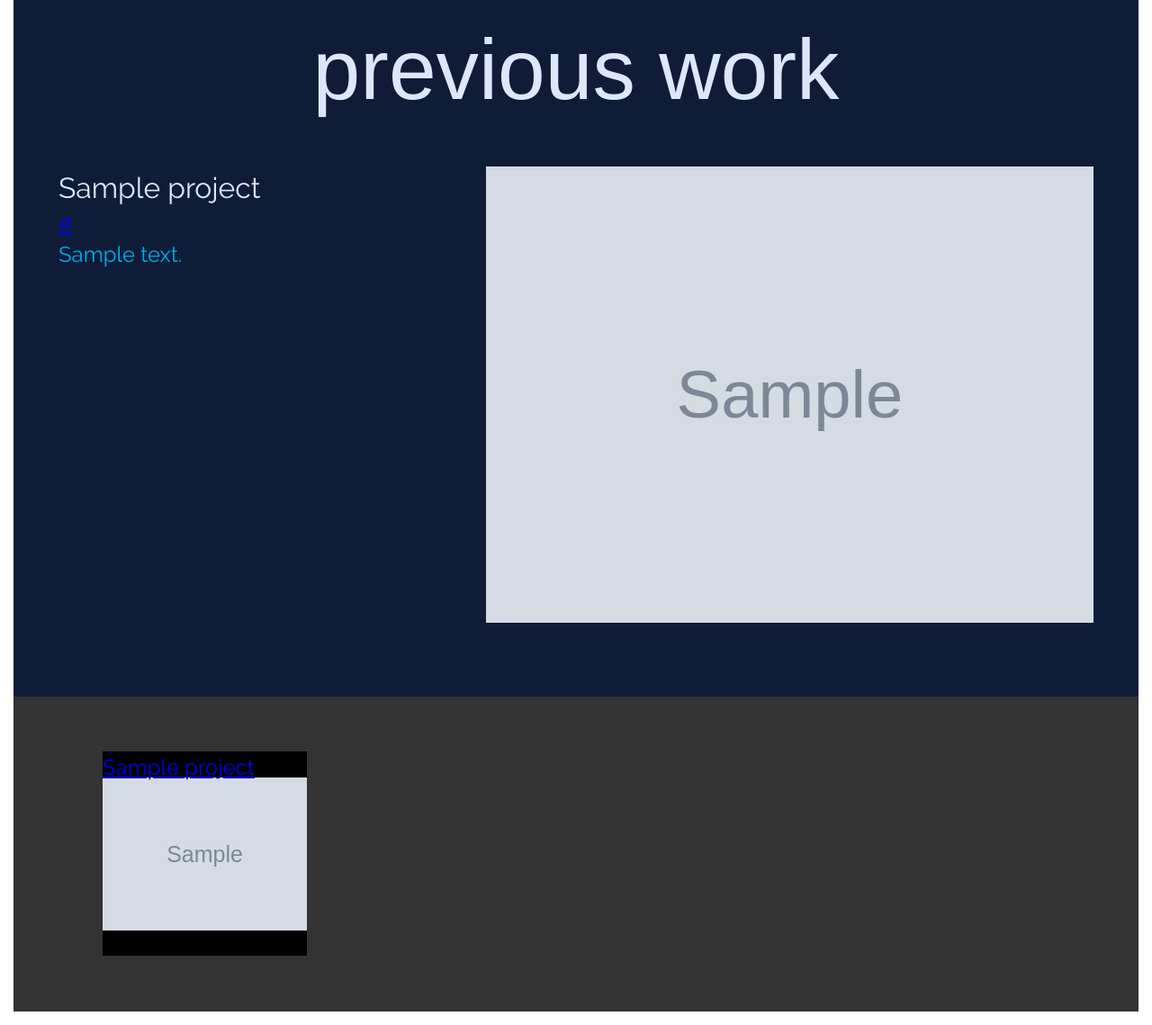
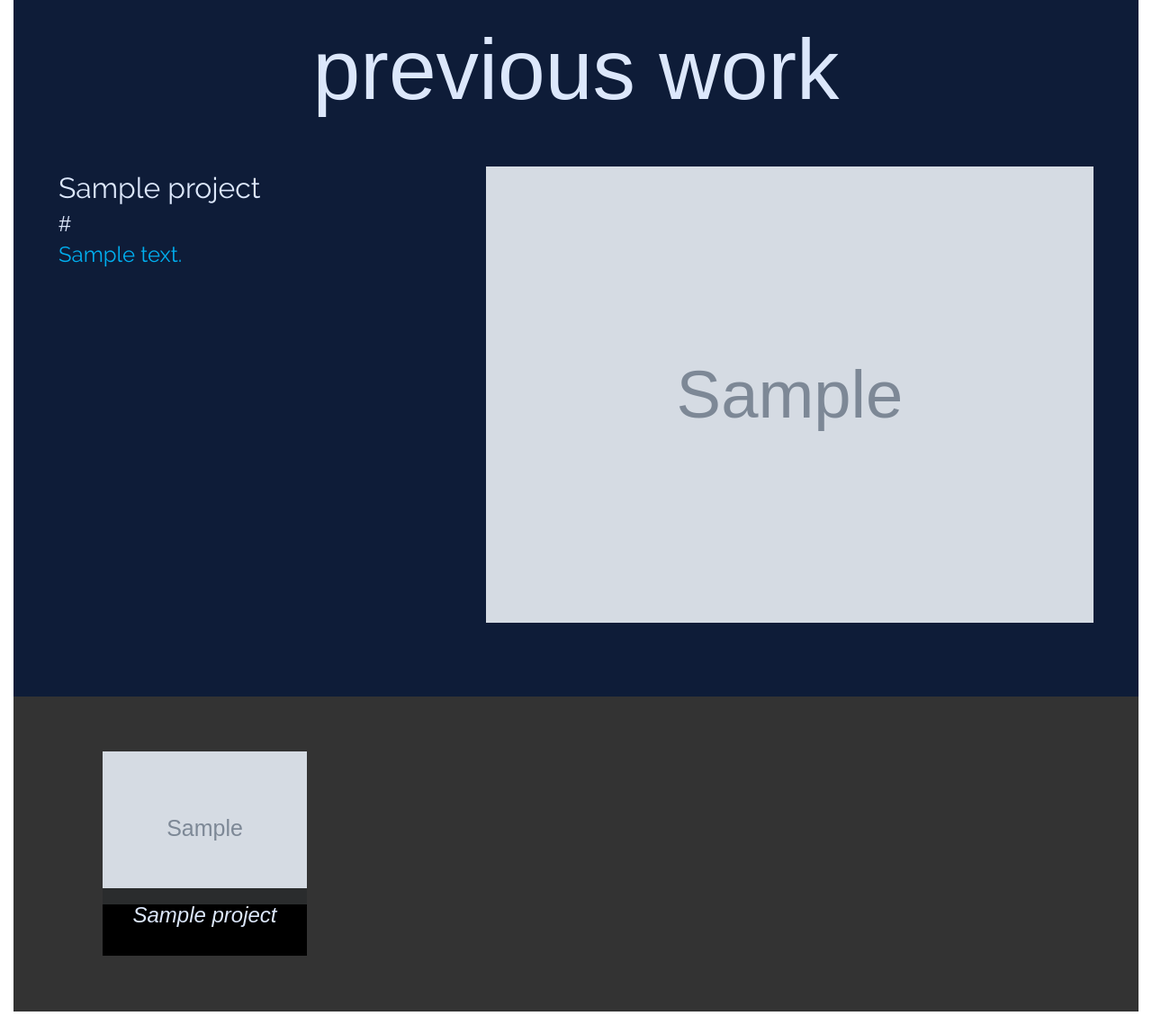
Before and after one commit to engineerclark/mclarkpw, a Django app: page /web/ in a window 1280 px wide. Shown: the part 1401-2540 px from the top of the page at 90% size. Run offline with Django 3.2, Linux system fonts and the light colour scheme; tables that the repository leaves empty hold one stand-in row (values such as "Sample post"); grey boxes marked "Sample" are stand-in pictures; some web fonts are replaced.

Commit message:
Updated styles for webdev sections

```diff
--- a/mclarkpw/assets/css/screen.css
+++ b/mclarkpw/assets/css/screen.css
@@ -134,20 +134,24 @@ body {
 .markdown p {
   margin-bottom: 1rem;
 }
+/* line 64, ../../compass/sass/screen.scss */
+.markdown em {
+  font-style: italic;
+}
 
-/* line 66, ../../compass/sass/screen.scss */
+/* line 69, ../../compass/sass/screen.scss */
 .nobreak {
   white-space: nowrap;
 }
 
-/* line 70, ../../compass/sass/screen.scss */
+/* line 73, ../../compass/sass/screen.scss */
 .gutters, .maincontent {
   border-width: 0 15px;
   border-color: #fff;
   border-style: solid;
 }
 
-/* line 76, ../../compass/sass/screen.scss */
+/* line 79, ../../compass/sass/screen.scss */
 h1 {
   font-family: syncopate, arial, helvetica, sans-serif;
   font-size: 3.95rem;
@@ -156,21 +160,21 @@ h1 {
   margin: 2.5rem 0;
 }
 
-/* line 83, ../../compass/sass/screen.scss */
+/* line 86, ../../compass/sass/screen.scss */
 h2 {
   font-family: inherit;
   font-size: 2rem;
   line-height: 2rem;
 }
 
-/* line 88, ../../compass/sass/screen.scss */
+/* line 91, ../../compass/sass/screen.scss */
 h3 {
   font-family: inherit;
   font-size: 1.33rem;
   line-height: 1.33rem;
 }
 
-/* line 94, ../../compass/sass/screen.scss */
+/* line 97, ../../compass/sass/screen.scss */
 .section {
   color: #dce7fb;
   font-family: raleway, arial, helvetica, sans-serif;
@@ -179,12 +183,12 @@ h3 {
   border-bottom: 15px solid #fff;
   padding-bottom: 2rem;
 }
-/* line 102, ../../compass/sass/screen.scss */
+/* line 105, ../../compass/sass/screen.scss */
 .section.column {
   clear: none;
 }
 
-/* line 107, ../../compass/sass/screen.scss */
+/* line 110, ../../compass/sass/screen.scss */
 .button {
   background: #1a52c0;
   color: #dce7fb;
@@ -196,19 +200,19 @@ h3 {
   font-size: 1rem;
 }
 
-/* line 118, ../../compass/sass/screen.scss */
+/* line 121, ../../compass/sass/screen.scss */
 button.button {
   border: 0;
   font-size: 1rem;
   cursor: pointer;
 }
 
-/* line 124, ../../compass/sass/screen.scss */
+/* line 127, ../../compass/sass/screen.scss */
 a.button {
   text-decoration: none;
 }
 
-/* line 128, ../../compass/sass/screen.scss */
+/* line 131, ../../compass/sass/screen.scss */
 header {
   width: 100%;
   text-align: center;
@@ -219,7 +223,7 @@ header {
   height: 3.5rem;
 }
 @media screen and (max-width: 80em) {
-  /* line 128, ../../compass/sass/screen.scss */
+  /* line 131, ../../compass/sass/screen.scss */
   header {
     height: 7rem;
     padding-left: 0.6rem;
@@ -227,7 +231,7 @@ header {
     height: auto;
   }
 }
-/* line 143, ../../compass/sass/screen.scss */
+/* line 146, ../../compass/sass/screen.scss */
 header h1 {
   text-transform: uppercase;
   font-weight: bold;
@@ -236,26 +240,26 @@ header h1 {
   line-height: 1.25rem;
 }
 @media screen and (max-width: 70em) {
-  /* line 143, ../../compass/sass/screen.scss */
+  /* line 146, ../../compass/sass/screen.scss */
   header h1 {
     font-size: 2.5rem;
     line-height: 2.5rem;
   }
 }
-/* line 154, ../../compass/sass/screen.scss */
+/* line 157, ../../compass/sass/screen.scss */
 header h2 {
   font-size: 0.75rem;
   line-height: 0.75rem;
   margin: 0;
 }
 @media screen and (max-width: 70em) {
-  /* line 154, ../../compass/sass/screen.scss */
+  /* line 157, ../../compass/sass/screen.scss */
   header h2 {
     font-size: 1.5rem;
     line-height: 1.5rem;
   }
 }
-/* line 163, ../../compass/sass/screen.scss */
+/* line 166, ../../compass/sass/screen.scss */
 header .account {
   width: 25%;
   height: 100%;
@@ -264,14 +268,14 @@ header .account {
   right: 0;
   padding: 0.6rem;
 }
-/* line 171, ../../compass/sass/screen.scss */
+/* line 174, ../../compass/sass/screen.scss */
 header .account p {
   height: 50%;
   width: 100%;
   white-space: nowrap;
 }
 @media screen and (max-width: 80em) {
-  /* line 163, ../../compass/sass/screen.scss */
+  /* line 166, ../../compass/sass/screen.scss */
   header .account {
     width: 100%;
     position: relative;
@@ -279,7 +283,7 @@ header .account p {
   }
 }
 
-/* line 185, ../../compass/sass/screen.scss */
+/* line 188, ../../compass/sass/screen.scss */
 nav {
   border-right: 15px solid #fff;
   width: 25%;
@@ -292,7 +296,7 @@ nav {
   color: #dce7fb;
   z-index: 100;
 }
-/* line 197, ../../compass/sass/screen.scss */
+/* line 200, ../../compass/sass/screen.scss */
 nav a {
   width: 100%;
   height: calc(25% - 15px);
@@ -307,7 +311,7 @@ nav a {
   box-sizing: border-box;
   overflow: hidden;
 }
-/* line 211, ../../compass/sass/screen.scss */
+/* line 214, ../../compass/sass/screen.scss */
 nav a i.fa {
   vertical-align: middle;
   position: absolute;
@@ -319,7 +323,7 @@ nav a i.fa {
   margin-top: calc(-250px);
   display: block;
 }
-/* line 223, ../../compass/sass/screen.scss */
+/* line 226, ../../compass/sass/screen.scss */
 nav a b {
   position: absolute;
   top: 0;
@@ -335,12 +339,12 @@ nav a b {
   text-align: center;
   font-size: 2rem;
 }
-/* line 238, ../../compass/sass/screen.scss */
+/* line 241, ../../compass/sass/screen.scss */
 nav a:hover b {
   transition: opacity 0.25s ease;
   opacity: 1.0;
 }
-/* line 245, ../../compass/sass/screen.scss */
+/* line 248, ../../compass/sass/screen.scss */
 nav.docked {
   position: fixed;
   top: 0;
@@ -348,7 +352,7 @@ nav.docked {
   opacity: 0.5;
 }
 @media screen and (max-width: 80em) {
-  /* line 185, ../../compass/sass/screen.scss */
+  /* line 188, ../../compass/sass/screen.scss */
   nav {
     position: relative;
     top: auto;
@@ -358,73 +362,72 @@ nav.docked {
     border-color: #fff;
     border-style: solid;
   }
-  /* line 261, ../../compass/sass/screen.scss */
+  /* line 264, ../../compass/sass/screen.scss */
   nav a {
     width: 25%;
     float: left;
     height: 100%;
   }
-  /* line 267, ../../compass/sass/screen.scss */
+  /* line 270, ../../compass/sass/screen.scss */
   nav.docked {
     position: inherit;
     top: inherit;
   }
 }
 
-/* line 274, ../../compass/sass/screen.scss */
+/* line 277, ../../compass/sass/screen.scss */
 .maincontent {
   width: 75%;
   float: left;
   overflow: auto;
 }
 @media screen and (max-width: 80em) {
-  /* line 274, ../../compass/sass/screen.scss */
+  /* line 277, ../../compass/sass/screen.scss */
   .maincontent {
     width: 100%;
     border-top: 15px solid #fff;
   }
 }
 
-/* line 292, ../../compass/sass/screen.scss */
+/* line 295, ../../compass/sass/screen.scss */
 .column {
   float: left;
-  min-height: 500px;
 }
-/* line 296, ../../compass/sass/screen.scss */
+/* line 298, ../../compass/sass/screen.scss */
 .column.gr-small, .position .column.info, .school .column.info {
   width: calc(38% - 15px);
   margin-right: 15px;
 }
 @media screen and (max-width: 70em) {
-  /* line 296, ../../compass/sass/screen.scss */
+  /* line 298, ../../compass/sass/screen.scss */
   .column.gr-small, .position .column.info, .school .column.info {
     width: 100%;
   }
 }
 @media screen and (max-width: 70em) {
-  /* line 292, ../../compass/sass/screen.scss */
+  /* line 295, ../../compass/sass/screen.scss */
   .column {
     width: 100%;
   }
 }
 
-/* line 305, ../../compass/sass/screen.scss */
+/* line 307, ../../compass/sass/screen.scss */
 .gr-small, .position .info, .school .info {
   width: 38%;
 }
 @media screen and (max-width: 70em) {
-  /* line 305, ../../compass/sass/screen.scss */
+  /* line 307, ../../compass/sass/screen.scss */
   .gr-small, .position .info, .school .info {
     width: 100%;
   }
 }
 
-/* line 310, ../../compass/sass/screen.scss */
+/* line 312, ../../compass/sass/screen.scss */
 .gr-large, .position .description, .school .description {
   width: 62%;
 }
 @media screen and (max-width: 70em) {
-  /* line 310, ../../compass/sass/screen.scss */
+  /* line 312, ../../compass/sass/screen.scss */
   .gr-large, .position .description, .school .description {
     width: 100%;
   }
@@ -740,10 +743,20 @@ nav.docked {
   margin-bottom: 2rem;
 }
 /* line 69, ../../compass/sass/_webdev.scss */
+.recent-work .project-url, .recent-work a {
+  text-decoration: none;
+  color: inherit;
+  font-style: italic;
+}
+/* line 81, ../../compass/sass/_webdev.scss */
+.recent-work em a {
+  text-decoration: underline;
+}
+/* line 85, ../../compass/sass/_webdev.scss */
 .recent-work .screenshot img {
   width: 100%;
 }
-/* line 72, ../../compass/sass/_webdev.scss */
+/* line 88, ../../compass/sass/_webdev.scss */
 .recent-work .thumbnails {
   background: #333;
   clear: both;
@@ -751,20 +764,20 @@ nav.docked {
   overflow: auto;
   width: 100%;
 }
-/* line 79, ../../compass/sass/_webdev.scss */
+/* line 95, ../../compass/sass/_webdev.scss */
 .recent-work .thumbnails .thumbnail {
   width: 25%;
   float: left;
   position: relative;
   box-sizing: content-box;
 }
-/* line 84, ../../compass/sass/_webdev.scss */
+/* line 100, ../../compass/sass/_webdev.scss */
 .recent-work .thumbnails .thumbnail:before {
   content: "";
   display: block;
   padding-top: 100%;
 }
-/* line 90, ../../compass/sass/_webdev.scss */
+/* line 106, ../../compass/sass/_webdev.scss */
 .recent-work .thumbnails .thumbnail a {
   position: absolute;
   top: 0;
@@ -775,12 +788,23 @@ nav.docked {
   box-sizing: border-box;
   border: 1em solid #333;
   background-attachment: scroll;
-  background-position: center;
+  background-position: top center;
   background-repeat: no-repeat;
   background-color: #000;
   background-size: contain;
 }
-/* line 105, ../../compass/sass/_webdev.scss */
+/* line 121, ../../compass/sass/_webdev.scss */
+.recent-work .thumbnails .thumbnail a .label {
+  width: 100%;
+  height: 33%;
+  position: absolute;
+  left: 0;
+  bottom: 0;
+  text-align: center;
+  background: rgba(0, 0, 0, 0.8);
+  padding: 0.5rem;
+}
+/* line 132, ../../compass/sass/_webdev.scss */
 .recent-work .thumbnails .thumbnail img {
   height: auto;
   width: 100%;
--- a/mclarkpw/compass/sass/_webdev.scss
+++ b/mclarkpw/compass/sass/_webdev.scss
@@ -66,6 +66,22 @@
   .subsection {
     margin-bottom: 2rem;
   }
+  %project-url {
+    text-decoration: none;
+    color: inherit;
+    font-style: italic;
+  }
+  .project-url {
+    @extend %project-url;
+
+  }
+  a {
+    @extend %project-url;
+  }
+  em a {
+    text-decoration: underline;
+  }
+
   .screenshot img {
     width:100%;
   }
@@ -97,10 +113,21 @@
         box-sizing: border-box;
         border: 1em solid #333;
         background-attachment: scroll;
-        background-position: center;
+        background-position: top center;
         background-repeat: no-repeat;
         background-color: #000;
         background-size: contain;
+
+        .label {
+          width: 100%;
+          height: 33%;
+          position: absolute;
+          left: 0;
+          bottom: 0;
+          text-align: center;
+          background: rgba(0,0,0,0.8);
+          padding: 0.5rem;
+        }
       }
       img {
         height: auto;
--- a/mclarkpw/compass/sass/screen.scss
+++ b/mclarkpw/compass/sass/screen.scss
@@ -60,6 +60,9 @@ body {
 .markdown {
   p {
     margin-bottom: 1rem;
+  }
+  em {
+    font-style: italic;
   }
 }
 
@@ -291,7 +294,6 @@ nav {
 }
 .column {
   float: left;
-  min-height: 500px;
 
   &.gr-small {
     width: calc(38% - #{$gutter-width});
```
